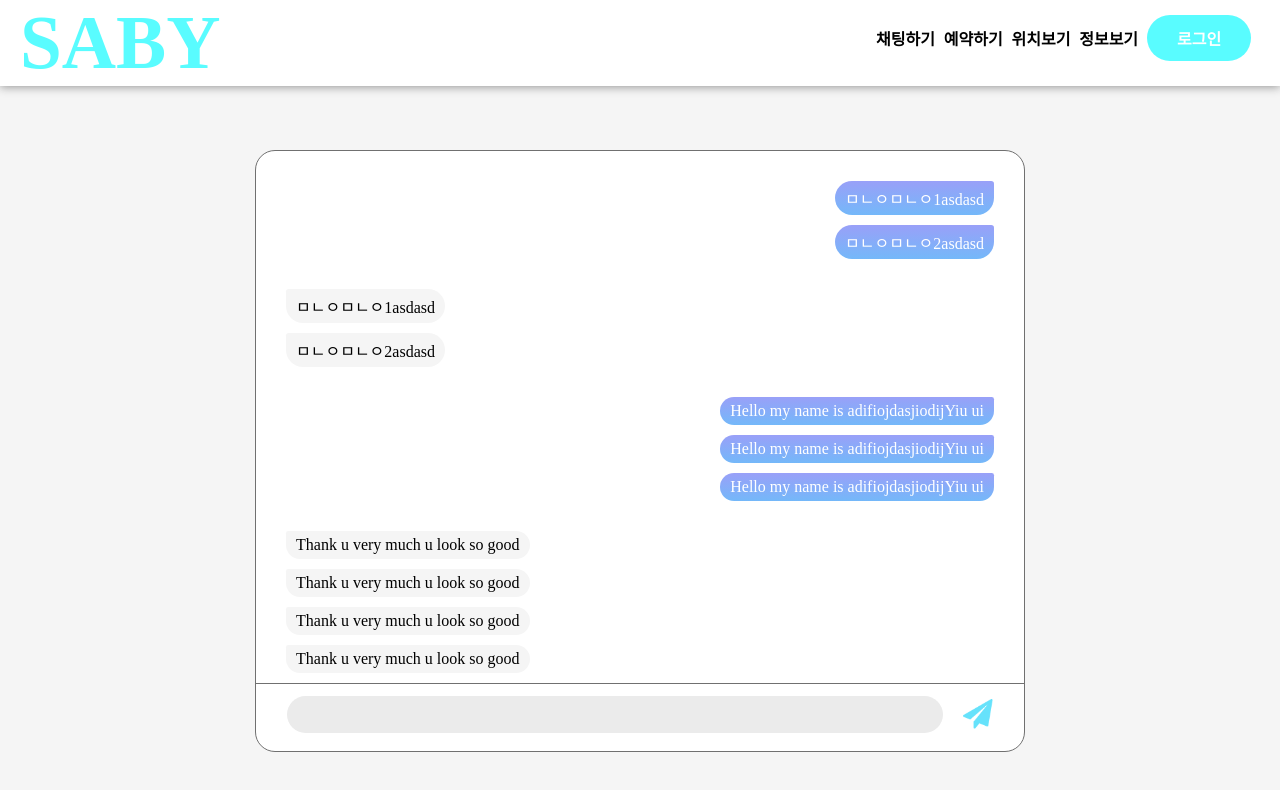
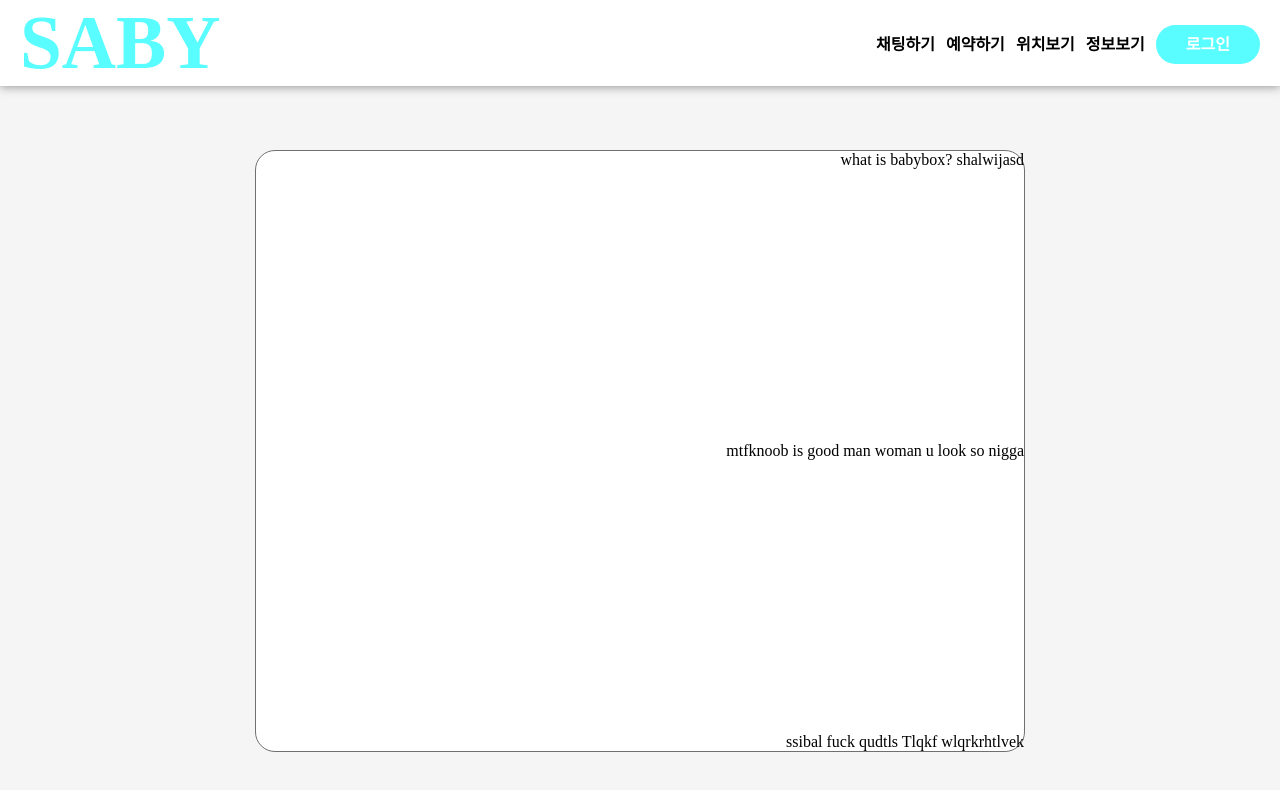
Before and after one commit to HACKERTON-JATS/SABY_FRONTEND, a React (Create React App) app: page /Chat in a window 1280 px wide. Shown: the top 790 px of the page. Built offline with nearby package versions, Linux system fonts and the light colour scheme; a web font is replaced by a local one.

Commit message:
[FIX] Whole UI

```diff
--- a/src/components/Chat/Chat.js
+++ b/src/components/Chat/Chat.js
@@ -1,55 +1,47 @@
-import React from 'react';
+import React, { useState } from 'react';
+import { request, requestWithAccessToken } from '../../axios/axios';
 import Header from "../Main/Header/Header";
 import * as S from "./styles";
-import Send from "../../assets/Send.png";
 
 const Chat = () => {
+
+    const [number, setNumber] = useState(0);
+
+
+    const QuestionId = async (e) => {
+        try {
+            await setNumber(1);
+            console.log(number);
+            const data = await requestWithAccessToken('get', `/questions?answer_id=${number}`, {}, {}, "USER")
+            console.log(data);
+            localStorage.setItem("Answer", data.answer);
+        }
+        catch (e) {
+            console.log(e);
+        }
+    }
+
+    const Ans = localStorage.getItem("Answer");
+
     return (
         <>
             <Header />
             <S.Wrapper>
                 <S.ChatBox>
-
-                    <S.UserWrp>
-                        {
-                            [...Array(2)].map((i, index) => {
-                                return (
-                                    <S.UserChatBox>ㅁㄴㅇㅁㄴㅇ{index, index + 1}asdasd</S.UserChatBox>
-                                )
-                            })
-                        }
-                    </S.UserWrp>
-                    <S.AdminWrp>
-                        {
-                            [...Array(2)].map((i, index) => {
-                                return (
-                                    <S.AdminChatBox>ㅁㄴㅇㅁㄴㅇ{index, index + 1}asdasd</S.AdminChatBox>
-                                )
-                            })
-                        }
-                    </S.AdminWrp>
-                    <S.UserWrp>
-                        {
-                            [...Array(3)].map((i, index) => {
-                                return (
-                                    <S.UserChatBox>Hello my name is adifiojdasjiodijYiu ui</S.UserChatBox>
-                                )
-                            })
-                        }
-                    </S.UserWrp>
-                    <S.AdminWrp>
-                        {
-                            [...Array(4)].map((i, index) => {
-                                return (
-                                    <S.AdminChatBox>Thank u very much u look so good</S.AdminChatBox>
-                                )
-                            })
-                        }
-                    </S.AdminWrp>
-                    <S.TypingWrp>
-                        <S.TypingInp></S.TypingInp>
-                        <img src={Send} alt="" />
-                    </S.TypingWrp>
+                    <S.QWrapper>
+                        <S.First>
+                            <S.Question onClick={QuestionId}> what is babybox? shalwijasd</S.Question>
+                            <S.Answer>{Ans}</S.Answer>
+                        </S.First>
+                        <S.Second>
+                            <S.Question>mtfknoob is good man woman u look so nigga</S.Question>
+                            <S.Answer></S.Answer>
+                        </S.Second>
+                        <S.Third>
+                            <S.Question>ssibal fuck qudtls Tlqkf wlqrkrhtlvek</S.Question>
+                            <S.Answer></S.Answer>
+                        </S.Third>
+                    </S.QWrapper>
                 </S.ChatBox>
             </S.Wrapper>
         </>
--- a/src/components/Chat/styles.js
+++ b/src/components/Chat/styles.js
@@ -17,59 +17,29 @@ export const ChatBox = styled.div`
 
 `
 
-export const UserWrp = styled.div`
-    display: flex;
-    align-items: flex-end;
-    margin-right: 30px;
-    margin-top: 20px;
-    flex-direction: column;
+export const First = styled.div`
+
 `
 
-export const UserChatBox = styled.p`
-    margin-top: 10px;
-    padding: 5px 10px 5px 10px;
-    background: linear-gradient(#99A0F8,#74B8F9);
-    color: #fff;
-    border-radius: 30px 5px 30px 30px;
+export const Second = styled.div`
+
 `
 
-export const AdminWrp = styled.div`
-    margin-left: 30px;
-    margin-top: 20px;
+export const Third = styled.div`
+
+`
+
+export const Question = styled.p`
+    float: right;
+`
+
+export const Answer = styled.p`
+    float: left;
+`
+
+export const QWrapper = styled.div`
+    height: 100%;
     display: flex;
     flex-direction: column;
-    align-items: flex-start;
+    justify-content: space-between;
 `
-
-export const AdminChatBox = styled.p`
-    margin-top: 10px;
-    padding: 5px 10px 5px 10px;
-    background: #F5F5F5;
-    border-radius: 5px 30px 30px 30px;
-`
-
-export const TypingWrp = styled.div`
-    margin-top: 10px;
-    border-top: 1px solid #707070;
-    width: 100%;
-    display: flex;
-    justify-content: center;
-    align-items: center;
-    height: 10%;
-
-    & img{
-        width: 30px;
-        margin-left: 20px;
-    }
-`
-
-
-export const TypingInp = styled.input`
-    width: 85%;
-    height: 35px;
-    border-radius: 20px;
-    border: none;
-    background: #EBEBEB;
-    outline: none;
-    text-indent: 20px;
-`
--- a/src/components/Login/Signup/Signup.js
+++ b/src/components/Login/Signup/Signup.js
@@ -123,6 +123,8 @@ const Signup = () => {
         }
     }
 
+    const [code, setCode] = useState("");
+
     const emailCk = async (e) => {
         try {
             await request("post", "/sms-certification/sends", {
@@ -133,6 +135,18 @@ const Signup = () => {
         }
         catch {
             console.log("err");
+        }
+    }
+
+    const emailOk = async (e) => {
+        try {
+            setCode()
+            await request("get", `sms-certification/confirms?code=${code}`, {
+                "Content-type": "application/json",
+            }, {})
+        }
+        catch (e) {
+            console.log(e);
         }
     }
 
--- a/src/components/Main/Content/Content.js
+++ b/src/components/Main/Content/Content.js
@@ -11,7 +11,8 @@ const Content = () => {
     useEffect(async (e) => {
 
         try {
-            await requestWithAccessToken("get", "/reservation_time", {}, {}, "USER")
+            const data = await requestWithAccessToken("get", "/reservation_time", {}, {}, "USER");
+            console.log(data)
         }
         catch (e) {
             console.log(e)
@@ -23,13 +24,11 @@ const Content = () => {
             <S.Left>
                 <S.Name>
                     <S.Alias>닉네임</S.Alias>
-                    <S.NameInf>로그인해주세요</S.NameInf>
-                    <p>{name}</p>
+                    <S.NameInf>{name == undefined ? "로그인 해주세요" : name}</S.NameInf>
                 </S.Name>
                 <S.Reservation>
                     <S.Alias>예약 일정</S.Alias>
                     <S.ReservationInf>예약일정이 없습니다</S.ReservationInf>
-                    <p></p>
                 </S.Reservation>
             </S.Left>
             <S.Right>
--- a/src/components/Main/Header/Header.js
+++ b/src/components/Main/Header/Header.js
@@ -1,12 +1,17 @@
 import React, { useEffect } from "react";
 import * as S from "./styles";
 import { request } from "../../../axios/axios";
-import { Link } from "react-router-dom";
+import { Link, useHistory } from "react-router-dom";
 
 const Header = () => {
 
     const token = localStorage.getItem('token');
     const name = localStorage.getItem('name');
+    const history = useHistory();
+
+    const toMain = () => {
+        history.push('/Main');
+    }
 
     useEffect(() => {
         console.log(name);
@@ -16,15 +21,18 @@ const Header = () => {
             <S.Empty>
                 <S.Wrapper>
                     <S.Logo>
-                        <S.Saby>SABY</S.Saby>
+                        <S.Saby onClick={toMain}>SABY</S.Saby>
                     </S.Logo>
                     <S.NavBar>
                         <Link exact to="/Chat">채팅하기</Link>
                         <Link exact to="/Reservation/date">예약하기</Link>
                         <Link exact to="/Location">위치보기</Link>
                         <Link exact to="/Information/babybox">정보보기</Link>
-                        <Link exact to="/Signin">로그인</Link>
-                        <p>{name}</p>
+                        <S.Login>{name == undefined ?
+                            <Link exact to="/Signin" >로그인</Link> :
+                            <Link exact to="/Main">{name}</Link>
+                        }
+                        </S.Login>
                     </S.NavBar>
                 </S.Wrapper>
             </S.Empty>
--- a/src/components/Main/Header/styles.js
+++ b/src/components/Main/Header/styles.js
@@ -47,8 +47,9 @@ export const NavBar = styled.div`
     & a:active{
         color: #222222;
     }
-
-    & a:nth-of-type(5){
+`
+export const Login = styled.div`
+    & a{
         text-align: center;
         vertical-align: center;
         padding: 11px 30px 11px 30px;
@@ -60,4 +61,8 @@ export const NavBar = styled.div`
         margin-top: -11px;
        text-decoration: none;
     }
+
+    & a:hover{
+        color: #fff;
+    }
 `
```
Lines whose indentation alone changed are shown as unchanged.
